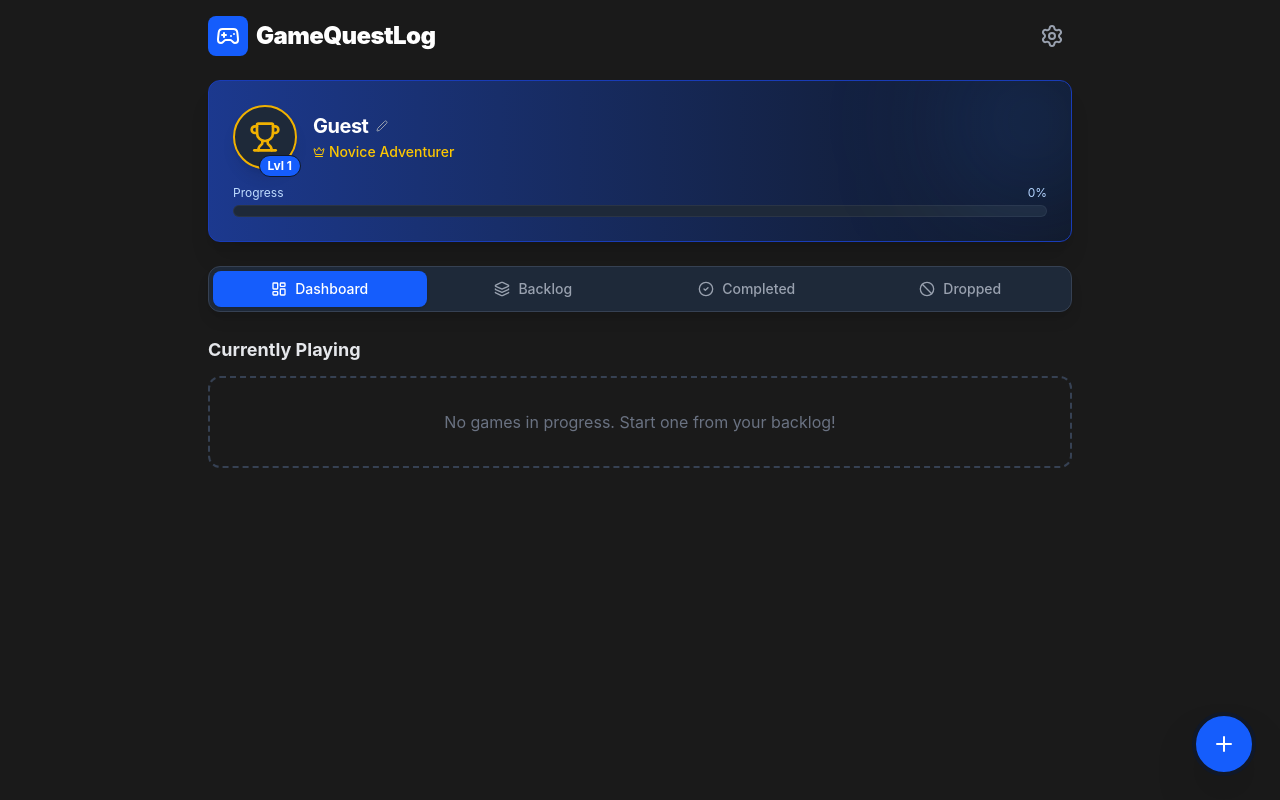
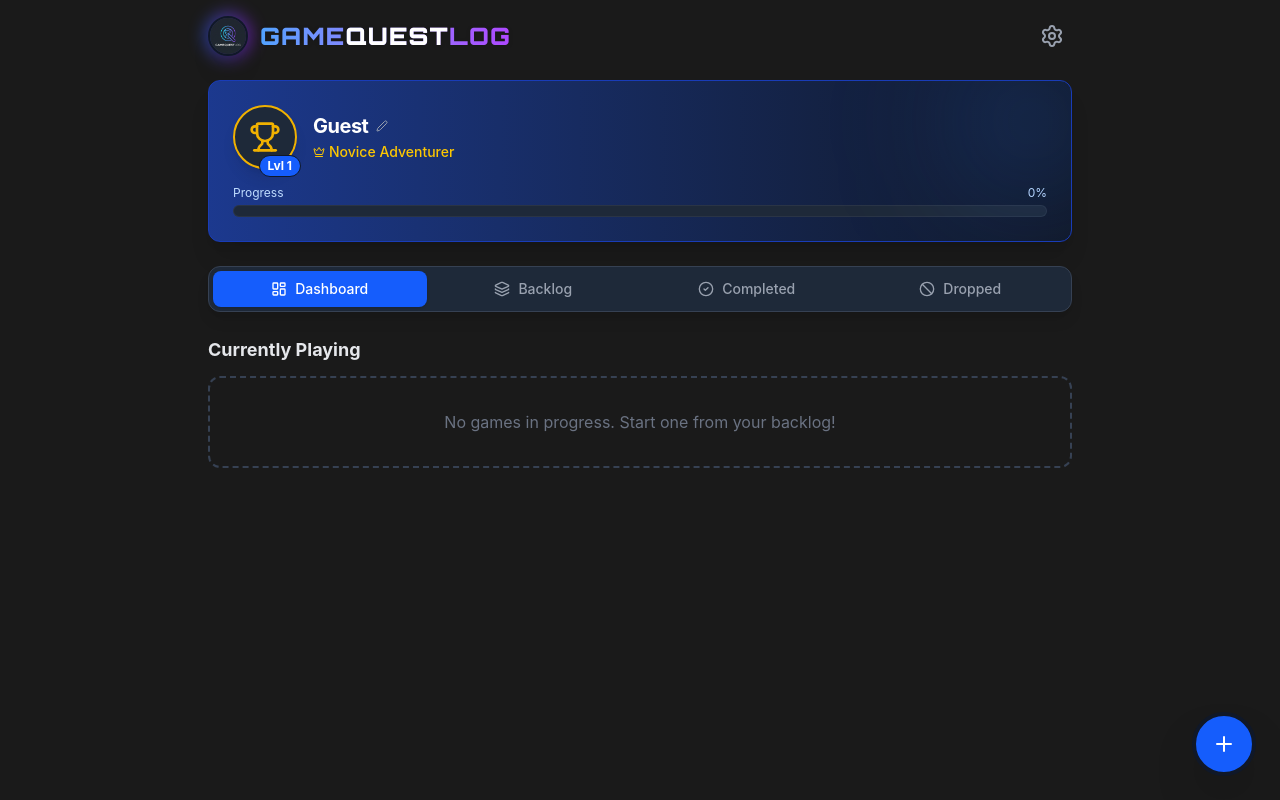
Before and after one commit to Anzo1986/GameQuestLog, a Vue app: page / in a window 1280 px wide. Built offline with nearby package versions, Linux system fonts and the light colour scheme.

Commit message:
Add custom logo and styling

```diff
--- a/index.html
+++ b/index.html
@@ -1,15 +1,21 @@
 <!doctype html>
 <html lang="en">
+
 <head>
   <meta charset="UTF-8" />
   <link rel="icon" type="image/svg+xml" href="/vite.svg" />
   <meta name="viewport" content="width=device-width, initial-scale=1.0, maximum-scale=1.0, user-scalable=no">
   <link rel="manifest" href="/GameQuestLog/manifest.json">
   <meta name="theme-color" content="#111827">
+  <link rel="preconnect" href="https://fonts.googleapis.com">
+  <link rel="preconnect" href="https://fonts.gstatic.com" crossorigin>
+  <link href="https://fonts.googleapis.com/css2?family=Orbitron:wght@400;700;900&display=swap" rel="stylesheet">
   <title>Game Tracker</title>
 </head>
+
 <body>
   <div id="app"></div>
   <script type="module" src="/src/main.js"></script>
 </body>
+
 </html>
--- a/src/App.vue
+++ b/src/App.vue
@@ -24,6 +24,8 @@ const openGameDetails = (gameId) => {
   selectedGameId.value = gameId;
   showDetailModal.value = true;
 };
+
+const logoPath = `${import.meta.env.BASE_URL}logo.png`;
 </script>
 
 <template>
@@ -31,11 +33,14 @@ const openGameDetails = (gameId) => {
 
     <!-- Header -->
     <header class="flex justify-between items-center mb-6">
-      <div class="flex items-center gap-2">
-        <div class="bg-blue-600 p-2 rounded-lg">
-          <Gamepad2 class="w-6 h-6 text-white" />
+      <div class="flex items-center gap-3">
+        <div class="relative group">
+            <div class="absolute -inset-1 bg-gradient-to-r from-blue-600 to-purple-600 rounded-full blur opacity-50 group-hover:opacity-100 transition duration-500"></div>
+            <img :src="logoPath" alt="Logo" class="relative w-10 h-10 rounded-full border-2 border-gray-900 shadow-xl" />
         </div>
-        <h1 class="text-2xl font-black text-white tracking-tight">GameQuestLog</h1>
+        <h1 class="text-2xl font-black text-transparent bg-clip-text bg-gradient-to-r from-blue-400 to-purple-500 tracking-wider drop-shadow-sm" style="font-family: 'Orbitron', sans-serif;">
+            GAME<span class="text-white">QUEST</span>LOG
+        </h1>
       </div>
       <button @click="toggleSettings" class="p-2 text-gray-400 hover:text-white transition-colors rounded-full hover:bg-gray-800">
         <Settings class="w-6 h-6" />
```
Also changed, not shown: public/logo.png (added). Lines whose indentation alone changed are shown as unchanged.
